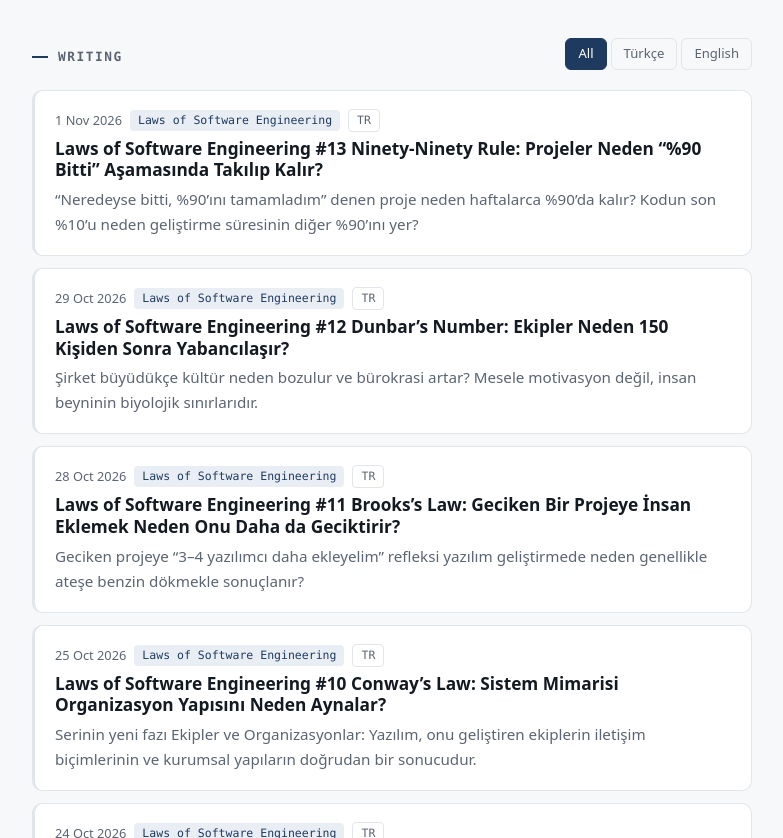
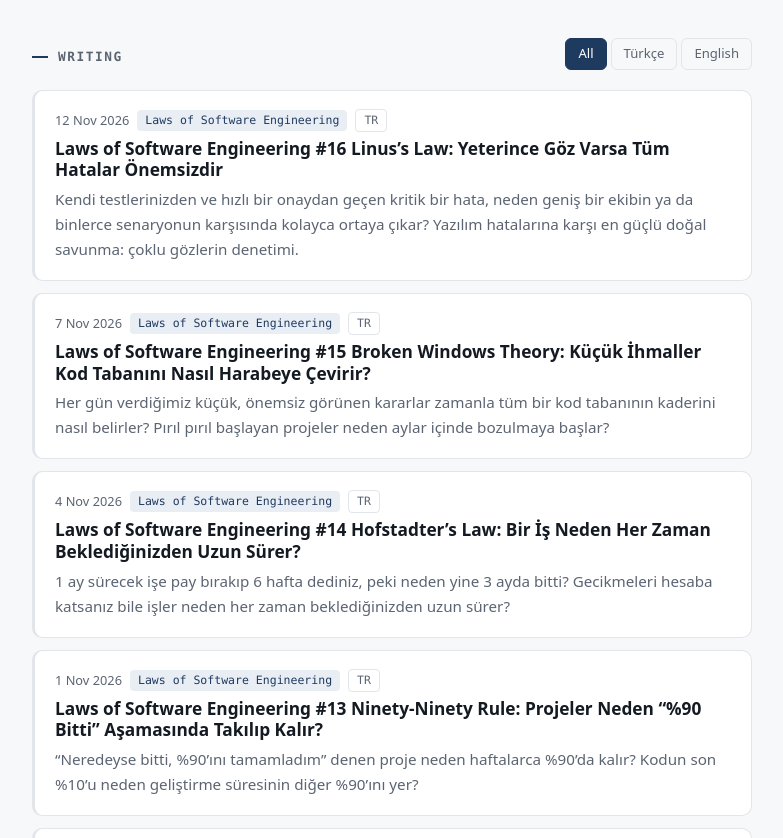
Before and after one commit to gurgec/gurgec.github.io, a plain HTML site: page index.html in a window 1280 px wide. Shown: the part 700-1538 px from the top of the page, without its empty margins (248-1031 px from the left). Drawn offline with Linux system fonts and the light colour scheme.

Commit message:
add new writings
Co-Authored-By: Claude Opus 5.5 <noreply@anthropic.com>

```diff
--- a/index.html
+++ b/index.html
@@ -56,6 +56,27 @@
 
 			<!-- To add a post, copy one <li> to the top of this list. -->
 			<ul class="posts">
+				<li data-lang="tr" lang="tr">
+					<a href="https://medium.com/@gokhan-gurgec/laws-of-software-engineering-16-linuss-law-yeterince-g%C3%B6z-varsa-t%C3%BCm-hatalar-%C3%B6nemsizdir-1e6c7235aac2" target="_blank" rel="noopener">
+						<div class="meta"><time datetime="2026-11-12">12 Nov 2026</time><span class="tag">Laws of Software Engineering</span><span class="tag lang">TR</span></div>
+						<h3>Laws of Software Engineering #16 Linus’s Law: Yeterince Göz Varsa Tüm Hatalar Önemsizdir</h3>
+						<p>Kendi testlerinizden ve hızlı bir onaydan geçen kritik bir hata, neden geniş bir ekibin ya da binlerce senaryonun karşısında kolayca ortaya çıkar? Yazılım hatalarına karşı en güçlü doğal savunma: çoklu gözlerin denetimi.</p>
+					</a>
+				</li>
+				<li data-lang="tr" lang="tr">
+					<a href="https://medium.com/@gokhan-gurgec/laws-of-software-engineering-15-broken-windows-theory-k%C3%BC%C3%A7%C3%BCk-i%CC%87hmaller-kod-taban%C4%B1n%C4%B1-nas%C4%B1l-harabeye-00c612971576" target="_blank" rel="noopener">
+						<div class="meta"><time datetime="2026-11-07">7 Nov 2026</time><span class="tag">Laws of Software Engineering</span><span class="tag lang">TR</span></div>
+						<h3>Laws of Software Engineering #15 Broken Windows Theory: Küçük İhmaller Kod Tabanını Nasıl Harabeye Çevirir?</h3>
+						<p>Her gün verdiğimiz küçük, önemsiz görünen kararlar zamanla tüm bir kod tabanının kaderini nasıl belirler? Pırıl pırıl başlayan projeler neden aylar içinde bozulmaya başlar?</p>
+					</a>
+				</li>
+				<li data-lang="tr" lang="tr">
+					<a href="https://medium.com/@gokhan-gurgec/laws-of-software-engineering-14-hofstadters-law-bir-i%CC%87%C5%9F-neden-her-zaman-bekledi%C4%9Finizden-uzun-22d8ecf7546b" target="_blank" rel="noopener">
+						<div class="meta"><time datetime="2026-11-04">4 Nov 2026</time><span class="tag">Laws of Software Engineering</span><span class="tag lang">TR</span></div>
+						<h3>Laws of Software Engineering #14 Hofstadter’s Law: Bir İş Neden Her Zaman Beklediğinizden Uzun Sürer?</h3>
+						<p>1 ay sürecek işe pay bırakıp 6 hafta dediniz, peki neden yine 3 ayda bitti? Gecikmeleri hesaba katsanız bile işler neden her zaman beklediğinizden uzun sürer?</p>
+					</a>
+				</li>
 				<li data-lang="tr" lang="tr">
 					<a href="https://medium.com/@gokhan-gurgec/laws-of-software-engineering-13-ninety-ninety-rule-projeler-neden-90-bitti-a%C5%9Famas%C4%B1nda-tak%C4%B1l%C4%B1p-5c830dc5066e" target="_blank" rel="noopener">
 						<div class="meta"><time datetime="2026-11-01">1 Nov 2026</time><span class="tag">Laws of Software Engineering</span><span class="tag lang">TR</span></div>
```
Also changed, not shown: 1 other file.
